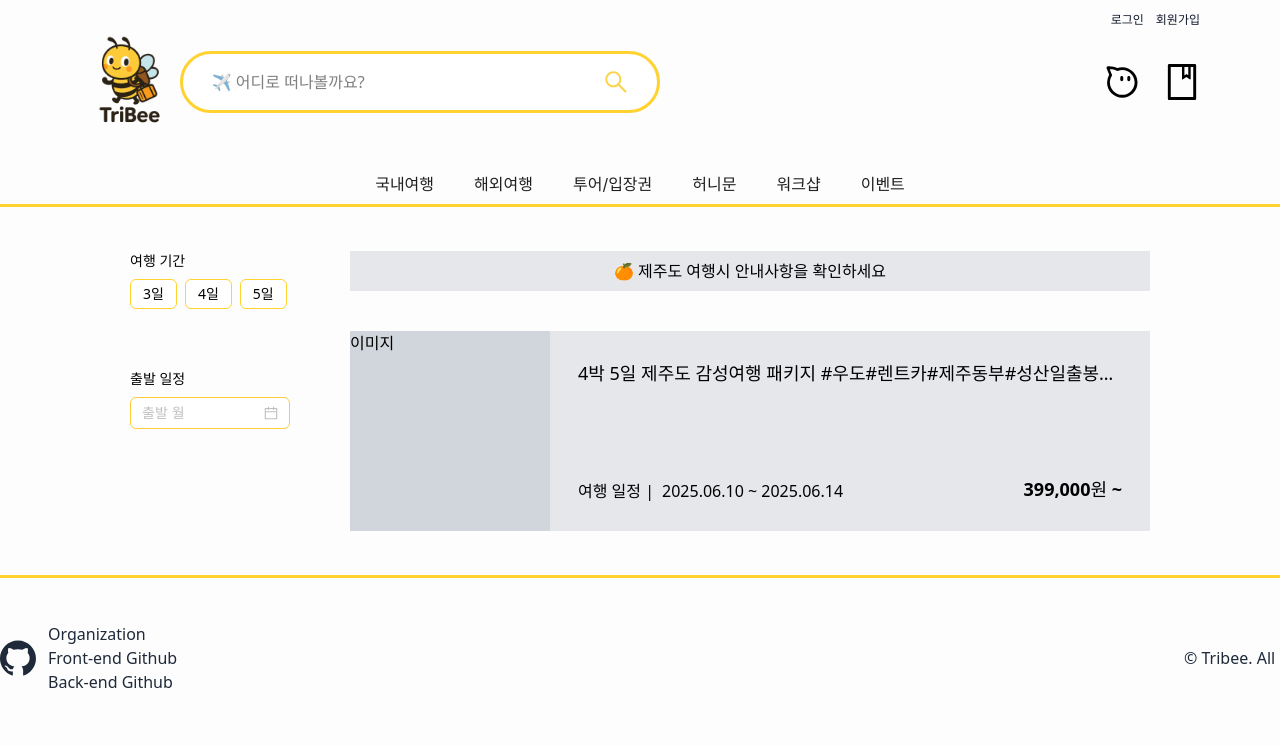
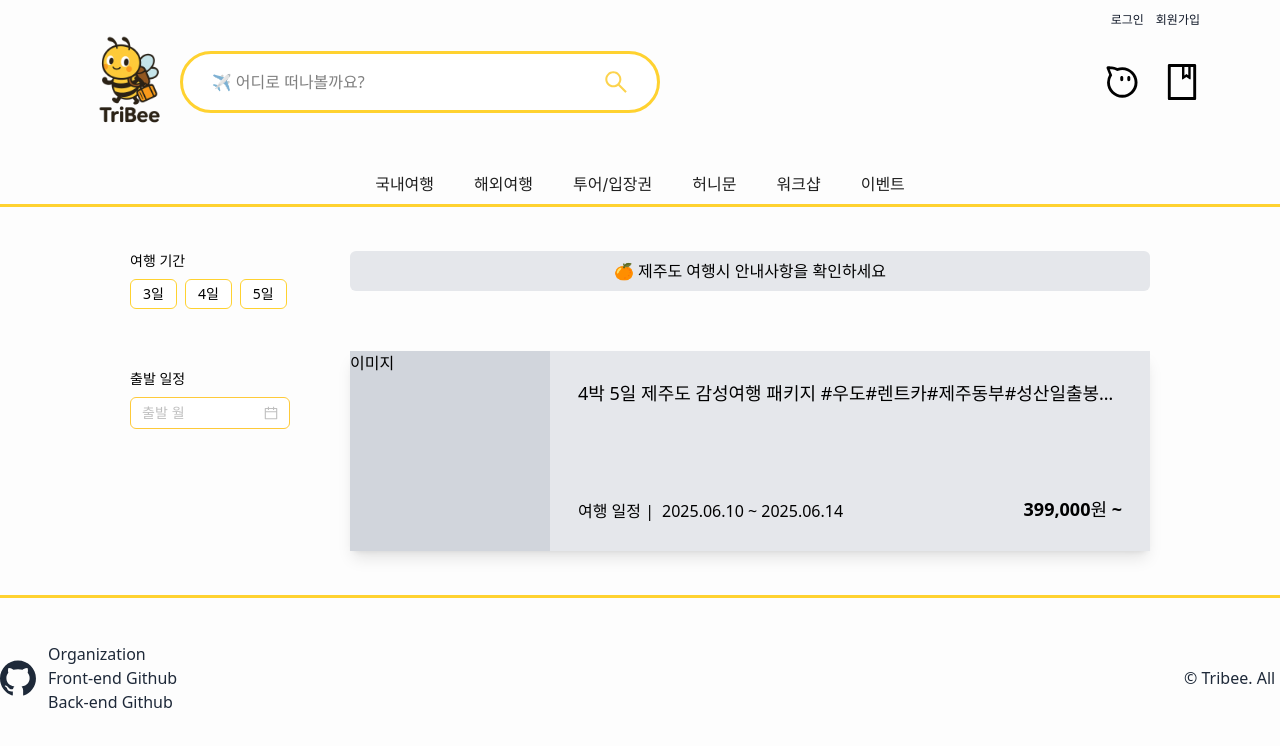
Before and after one commit to Tribee-project/Tribee-FE, a React (Vite) app: page /product-list/jeju in a window 1280 px wide. Shown: the top 746 px of the page. Built offline with nearby package versions, Linux system fonts and the light colour scheme.

Commit message:
Style: 제주도 상품 목록 UI 개선 - 여백 및 그림자 추가

```diff
--- a/src/components/ProductLists/JejuProductList/JejuProductList.tsx
+++ b/src/components/ProductLists/JejuProductList/JejuProductList.tsx
@@ -104,16 +104,16 @@ const JejuProductList: React.FC = () => {
           </ConfigProvider>
         </div>
       </div>
-      <div className="flex w-200 flex-col items-center gap-10">
+      <div className="flex w-200 flex-col items-center gap-15">
         <Space>
           <div
-            className="w-200 cursor-pointer bg-gray-200 p-2 text-center"
+            className="w-200 cursor-pointer rounded-md bg-gray-200 p-2 text-center"
             onClick={() => openNotification()}
           >
             <p>🍊 제주도 여행시 안내사항을 확인하세요</p>
           </div>
         </Space>
-        <div className="flex w-full flex-col gap-5">
+        <div className="flex w-full flex-col gap-5 shadow-lg">
           <div className="flex">
             <div className="h-50 w-50 bg-gray-300">이미지</div>
             <div className="flex w-150 flex-col bg-gray-200 p-7">
```
